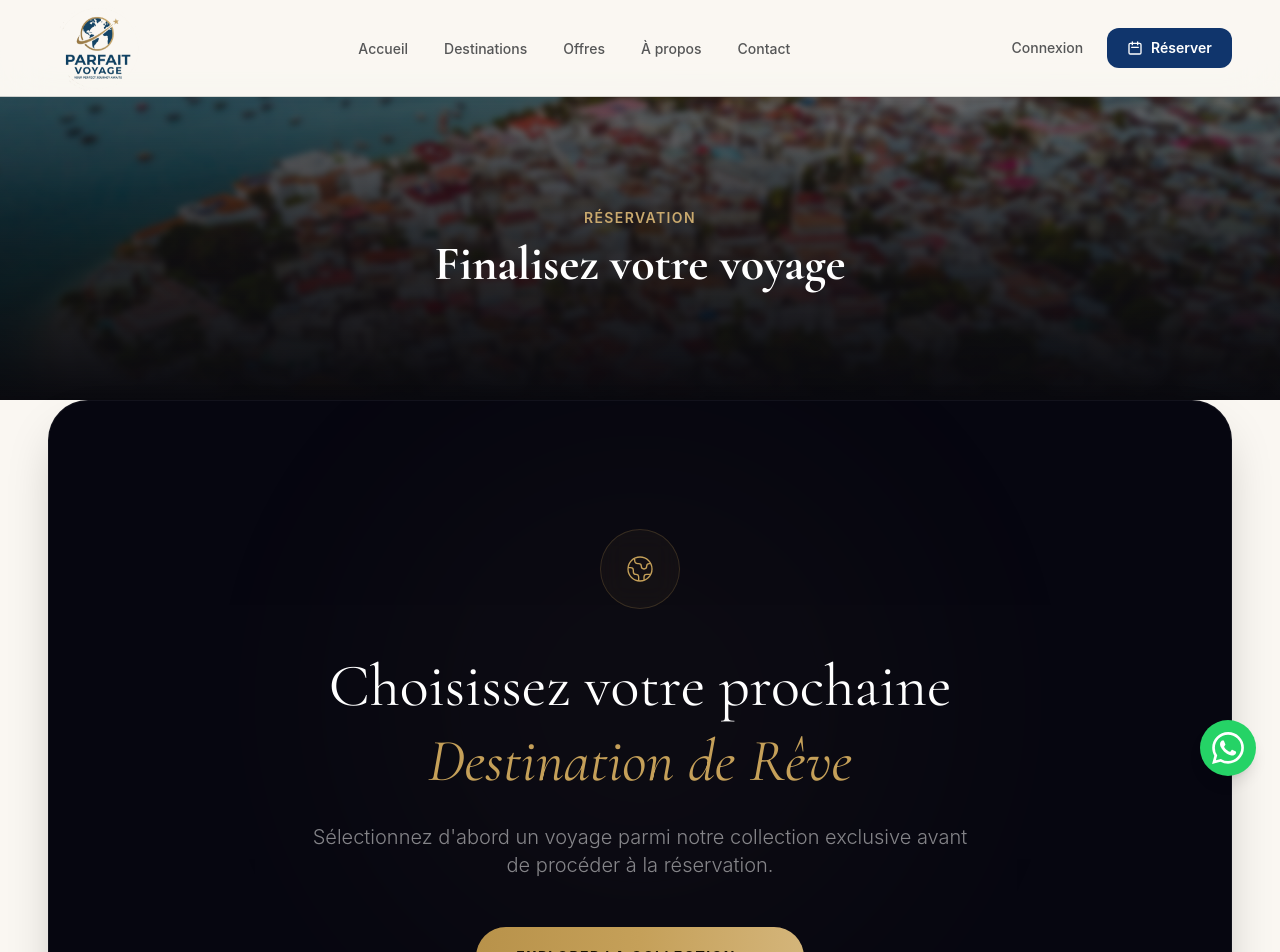
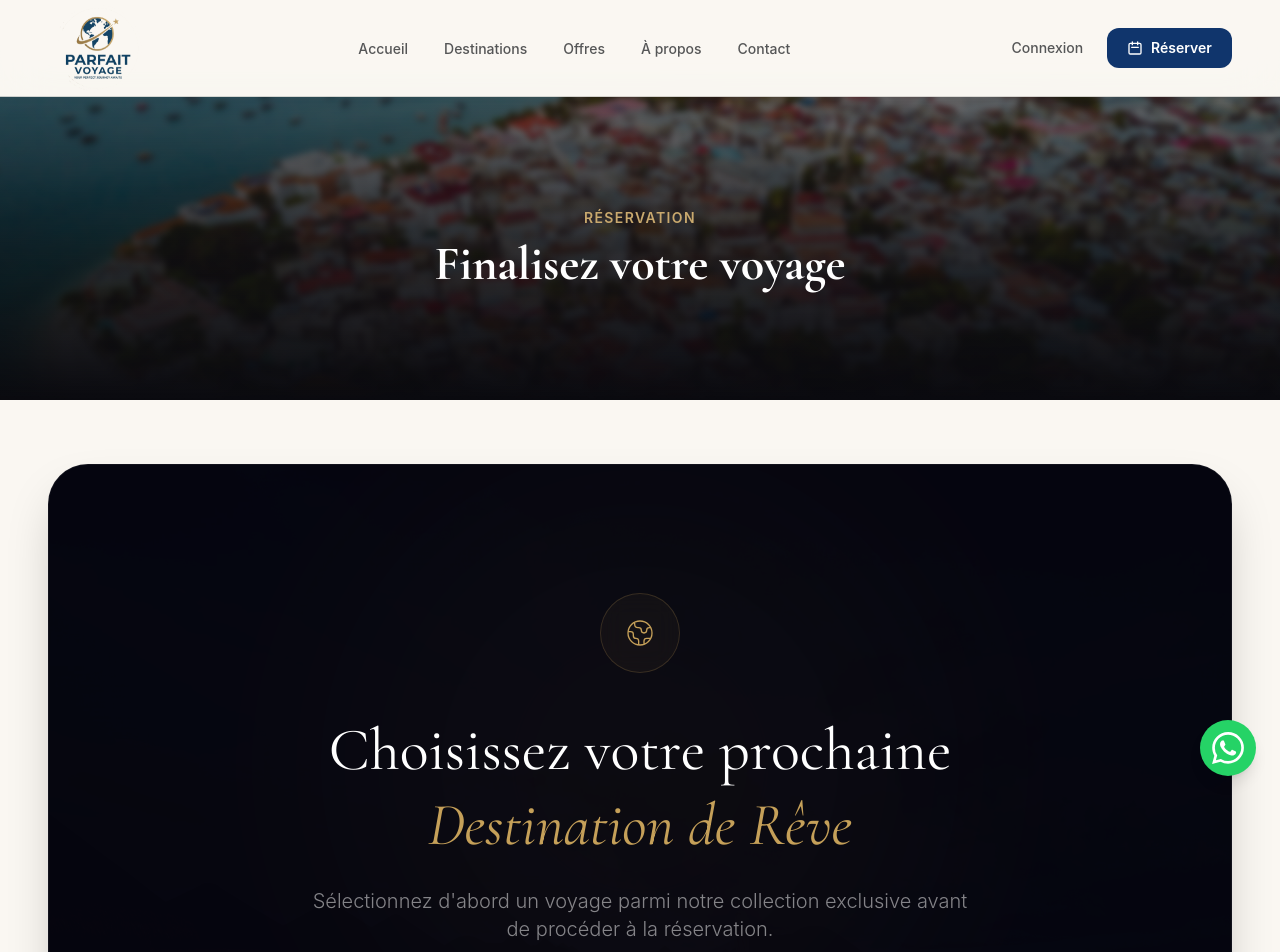
Before and after one commit to mohslimm/Parfait-Voyage, a Next.js app in the folder frontend/: page /reservation in a window 1280 px wide. Shown: the top 952 px of the page. Built offline with nearby package versions, Linux system fonts and the light colour scheme.

Commit message:
design: add spacing and background image to reservation empty state

```diff
--- a/frontend/src/app/reservation/page.jsx
+++ b/frontend/src/app/reservation/page.jsx
@@ -115,8 +115,12 @@ export default function Reservation() {
             variants={fadeInUp}
             initial="hidden"
             animate="visible"
-            className="relative py-24 md:py-32 px-6 rounded-[40px] overflow-hidden bg-[#060610] flex flex-col items-center justify-center text-center shadow-2xl border border-white/5"
+            className="relative mt-16 py-24 md:py-32 px-6 rounded-[40px] overflow-hidden bg-[#060610] flex flex-col items-center justify-center text-center shadow-2xl border border-white/5"
           >
+            {/* Background Image with Dark Overlay */}
+            <img src="/maldives.jpg" alt="" className="absolute inset-0 w-full h-full object-cover opacity-60 mix-blend-overlay" />
+            <div className="absolute inset-0 bg-[#060610]/85" />
+
             {/* Ambient Background Glow */}
             <div className="absolute top-0 left-1/2 -translate-x-1/2 w-[600px] h-[600px] bg-[#c5a059] opacity-[0.03] blur-[120px] pointer-events-none rounded-full" />
 
```
